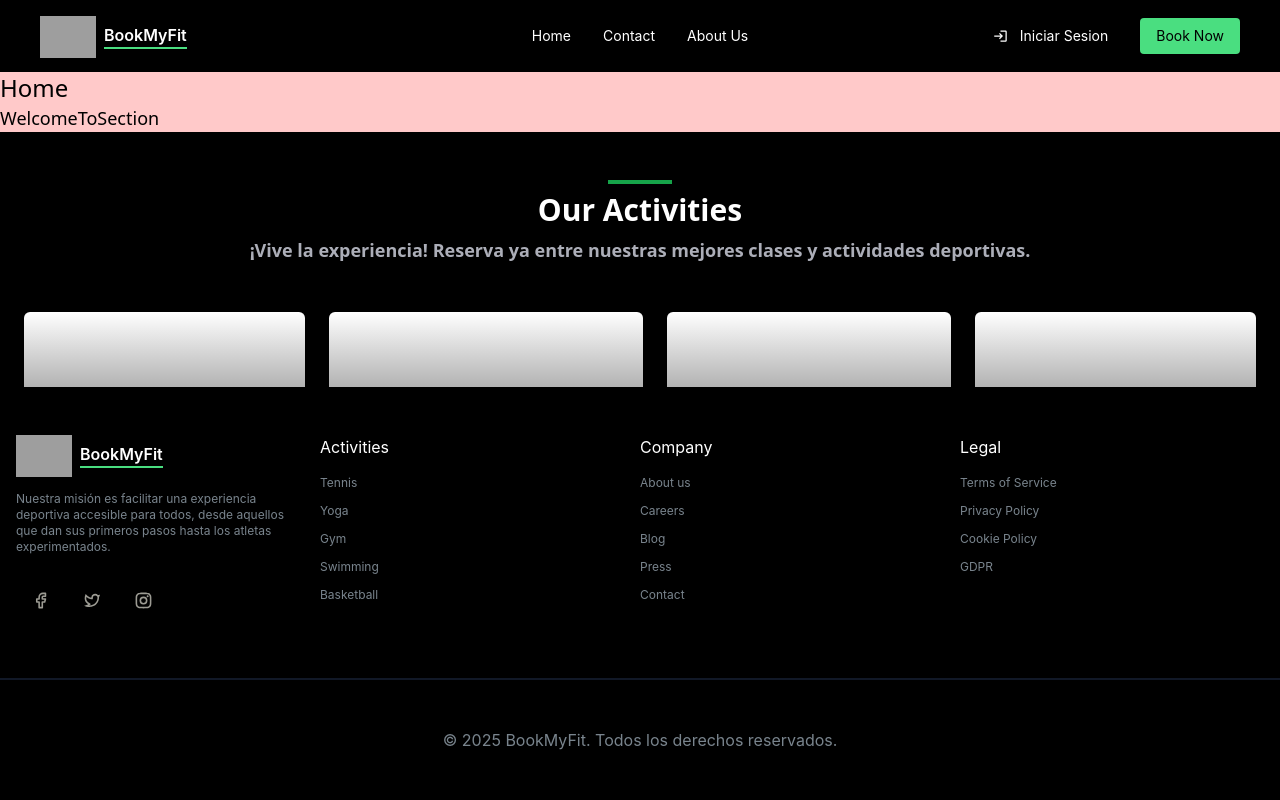
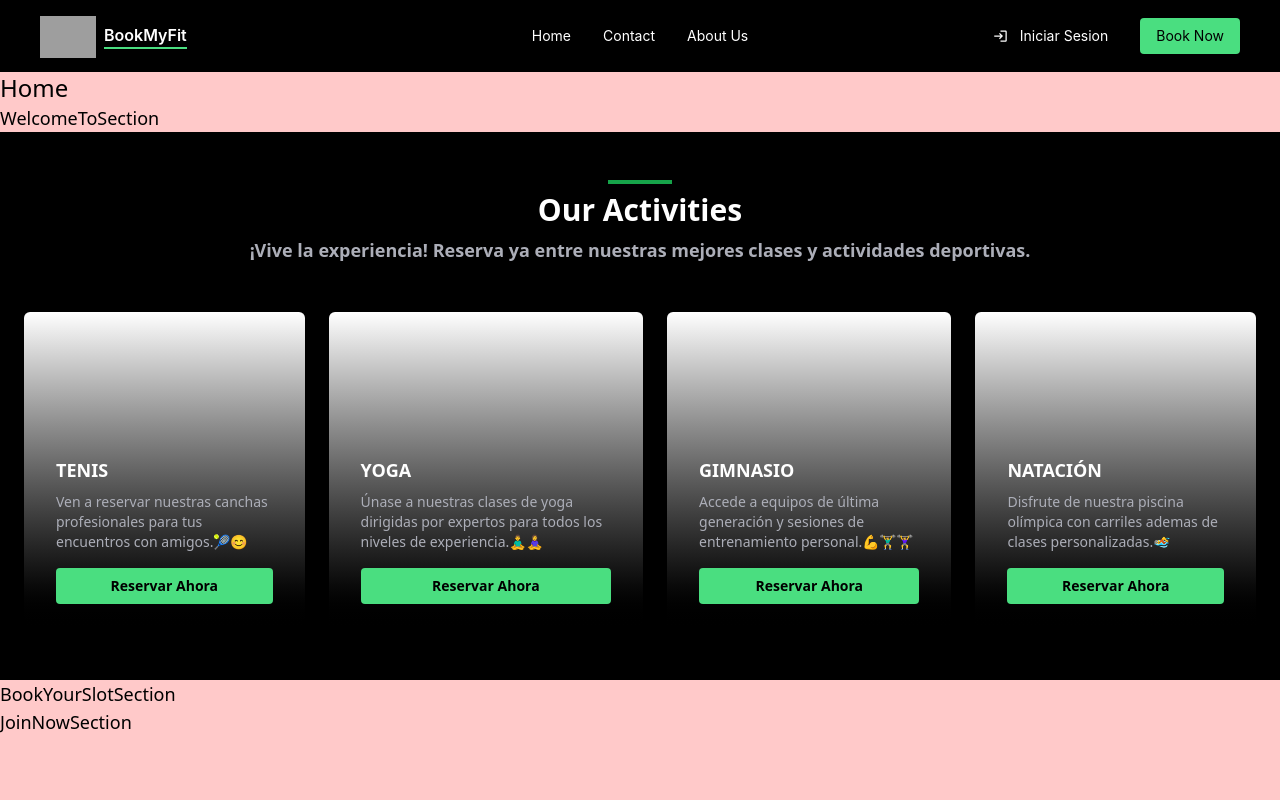
Before and after one commit to Jerimonski/Crud_Front-end, a React (Vite) app: page / in a window 1280 px wide. Shown: the top 800 px of the page. Built offline with nearby package versions, Linux system fonts and the light colour scheme; grey boxes are pictures that could not be loaded.

Commit message:
style: giving new size for Home

```diff
--- a/src/components/Footer/Footer.jsx
+++ b/src/components/Footer/Footer.jsx
@@ -4,7 +4,7 @@
 
 export default function Footer() {
   return (
-    <footer className='font-Inter w-full py-12 bg-black text-white absolute bottom-0'>
+    <footer className='font-Inter w-full py-12 bg-black text-white '>
       <div className='grid grid-cols-4'>
         <div className='space-y-4 space-x-4 px-4'>
           <Link className='flex items-center gap-2' to={"/Home"}>
--- a/src/pages/Home/Home.jsx
+++ b/src/pages/Home/Home.jsx
@@ -6,7 +6,7 @@
 
 export default function Home() {
   return (
-    <div className='w-screen h-full bg-red-200'>
+    <div className='w-full min-h-screen bg-red-200'>
       <h1 className='text-2xl'>Home</h1>
       <WelcomeToSection />
       <OurActivitiesSection />
```
